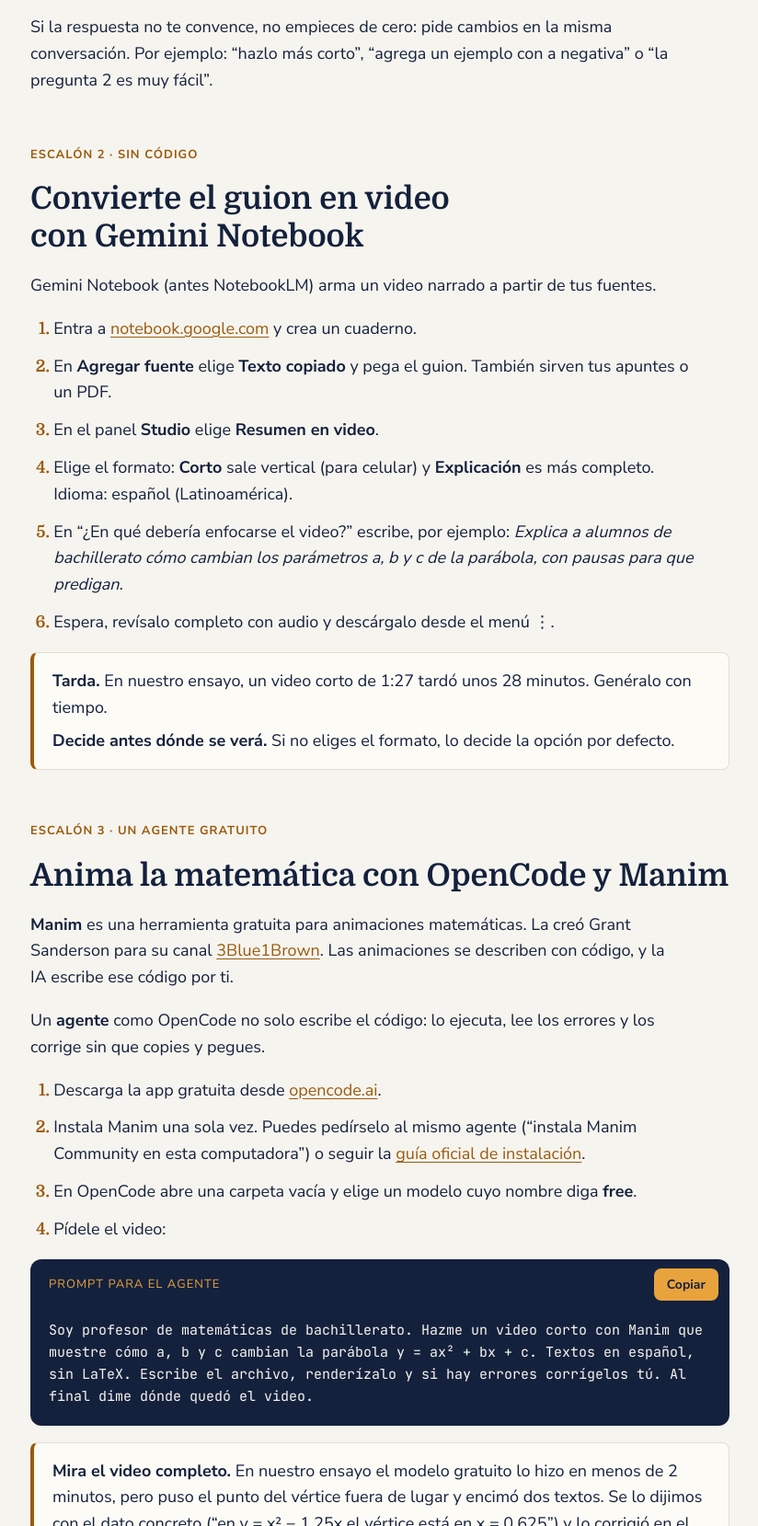
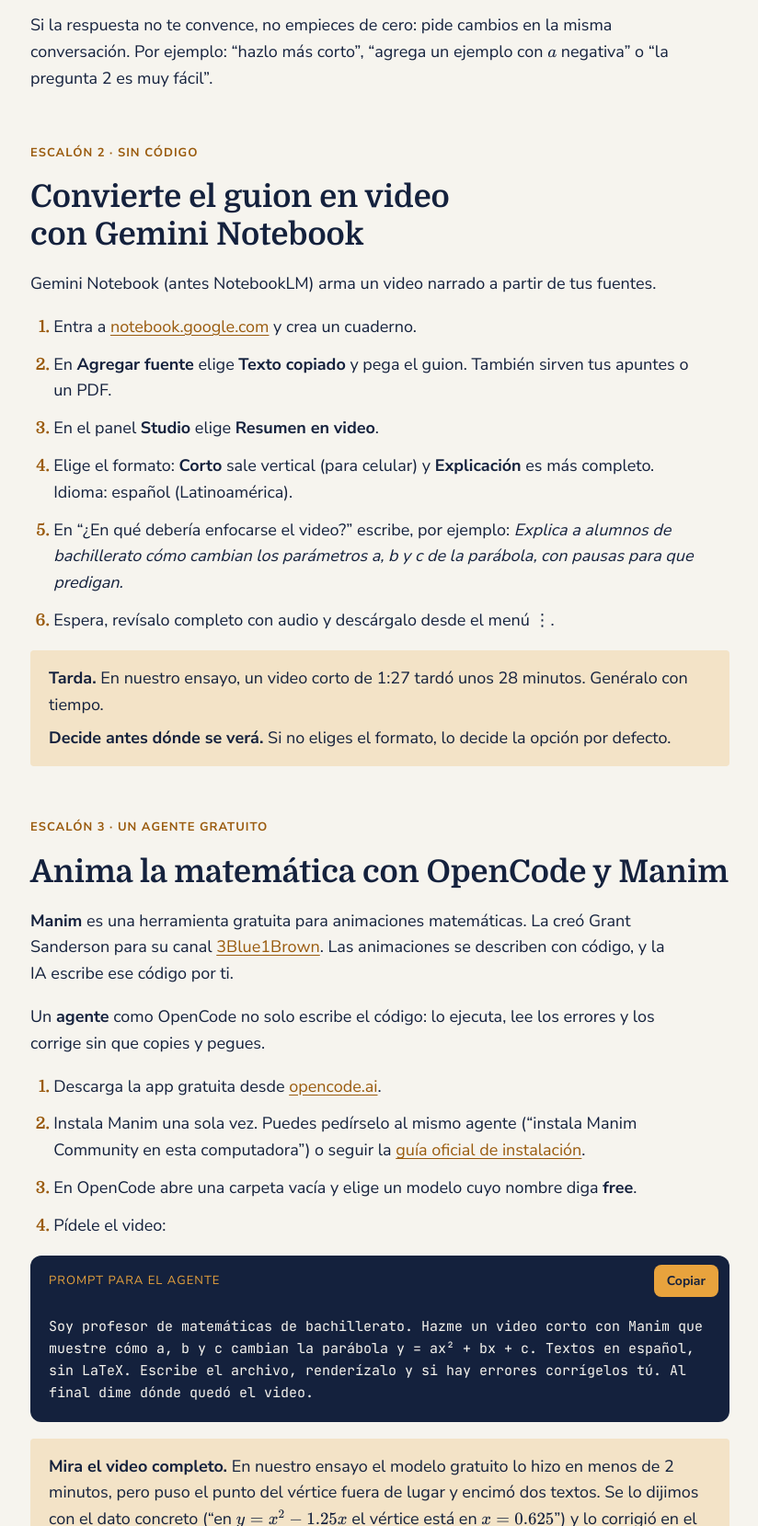
Before and after one commit to rodrigoaiz/guia-ia-video-cch, a plain HTML site: page index.html in a window 1280 px wide. Shown: the part 1141-2800 px from the top of the page at 92% size, without its empty margins (227-1051 px from the left). Drawn offline with nearby package versions, Linux system fonts and the light colour scheme.

Commit message:
Fórmulas con KaTeX y notas sin barra lateral
Co-Authored-By: Claude Opus 5.5 <noreply@anthropic.com>

```diff
--- a/index.html
+++ b/index.html
@@ -7,6 +7,9 @@
 <meta name="description" content="Guía paso a paso para crear objetos de aprendizaje en video con IA gratuita. Taller para profesores del Área de Matemáticas del CCH.">
 <link rel="preconnect" href="https://fonts.googleapis.com">
 <link rel="stylesheet" href="https://fonts.googleapis.com/css2?family=Domine:wght@400..700&family=Nunito+Sans:wght@400;700&family=JetBrains+Mono:wght@400;700&display=swap">
+<link rel="stylesheet" href="https://cdnjs.cloudflare.com/ajax/libs/KaTeX/0.16.9/katex.min.css">
+<script defer src="https://cdnjs.cloudflare.com/ajax/libs/KaTeX/0.16.9/katex.min.js"></script>
+<script defer src="https://cdnjs.cloudflare.com/ajax/libs/KaTeX/0.16.9/contrib/auto-render.min.js" onload="renderMathInElement(document.body, {delimiters: [{left: '\\(', right: '\\)', display: false}]})"></script>
 <style>
 /* Una columna de lectura, como un cuaderno de trabajo: pasos numerados y prompts listos para copiar */
 :root {
@@ -57,6 +60,7 @@ ol.steps li::marker { font-family: var(--display); font-weight: 700; color: var(
 ul { padding-left: 1.2em; display: flex; flex-direction: column; gap: 6px; }
 a { color: var(--accent); text-underline-offset: 3px; }
 a:focus-visible, button:focus-visible { outline: 3px solid var(--accent); outline-offset: 2px; }
+.katex { white-space: nowrap; font-size: 1.05em; }
 code { font-family: var(--mono); font-size: .88em; background: var(--accent-soft); padding: .1em .35em; border-radius: 4px; overflow-wrap: anywhere; }
 
 .prompt { position: relative; background: var(--code-bg); color: var(--code-fg); border-radius: 12px; min-width: 0; }
@@ -66,7 +70,7 @@ code { font-family: var(--mono); font-size: .88em; background: var(--accent-soft
 .copy { font: 700 14px var(--body); color: var(--code-bg); background: var(--code-key); border: 0; border-radius: 8px; padding: 8px 14px; cursor: pointer; }
 .copy:hover { filter: brightness(1.08); }
 
-.note { background: var(--surface); border: 1px solid var(--line); border-left: 4px solid var(--accent); border-radius: 8px; padding: 16px 20px; display: flex; flex-direction: column; gap: 8px; }
+.note { background: var(--accent-soft); border-radius: 4px; padding: 16px 20px; display: flex; flex-direction: column; gap: 8px; }
 .note strong { color: var(--fg); }
 .route { display: inline-block; font-size: 13px; font-weight: 700; letter-spacing: .08em; text-transform: uppercase; color: var(--accent); }
 
@@ -111,7 +115,7 @@ footer { border-top: 1px solid var(--line); padding-top: 24px; font-size: 15px;
 <span class="k">[Formato]</span> Entrégame: 1) el objetivo de aprendizaje en una frase; 2) el guion por escenas en una tabla: narración | qué se ve en pantalla | duración; 3) tres preguntas para pausar el video, con su respuesta esperada; 4) una actividad corta para después del video.
 <span class="k">[Límites]</span> Lenguaje sencillo y español de México. El video se verá en [el proyector del salón / el celular de los alumnos].</pre>
   </div>
-  <p>Si la respuesta no te convence, no empieces de cero: pide cambios en la misma conversación. Por ejemplo: “hazlo más corto”, “agrega un ejemplo con a negativa” o “la pregunta 2 es muy fácil”.</p>
+  <p>Si la respuesta no te convence, no empieces de cero: pide cambios en la misma conversación. Por ejemplo: “hazlo más corto”, “agrega un ejemplo con \(a\) negativa” o “la pregunta 2 es muy fácil”.</p>
 </section>
 
 <section aria-labelledby="e2">
@@ -148,7 +152,7 @@ footer { border-top: 1px solid var(--line); padding-top: 24px; font-size: 15px;
 <pre id="p2">Soy profesor de matemáticas de bachillerato. Hazme un video corto con Manim que muestre cómo a, b y c cambian la parábola y = ax² + bx + c. Textos en español, sin LaTeX. Escribe el archivo, renderízalo y si hay errores corrígelos tú. Al final dime dónde quedó el video.</pre>
   </div>
   <div class="note">
-    <p><strong>Mira el video completo.</strong> En nuestro ensayo el modelo gratuito lo hizo en menos de 2 minutos, pero puso el punto del vértice fuera de lugar y encimó dos textos. Se lo dijimos con el dato concreto (“en y = x² − 1.25x el vértice está en x = 0.625”) y lo corrigió en el segundo intento.</p>
+    <p><strong>Mira el video completo.</strong> En nuestro ensayo el modelo gratuito lo hizo en menos de 2 minutos, pero puso el punto del vértice fuera de lugar y encimó dos textos. Se lo dijimos con el dato concreto (“en \(y = x^2 - 1.25x\) el vértice está en \(x = 0.625\)”) y lo corrigió en el segundo intento.</p>
     <p><strong>Si se atora</strong> dos o tres veces en el mismo error, es momento de probar un modelo más capaz.</p>
     <p>Los modelos gratuitos cambian cada cierto tiempo y algunos pueden usar lo que escribes para entrenarse. No pongas datos de alumnos.</p>
   </div>
```
